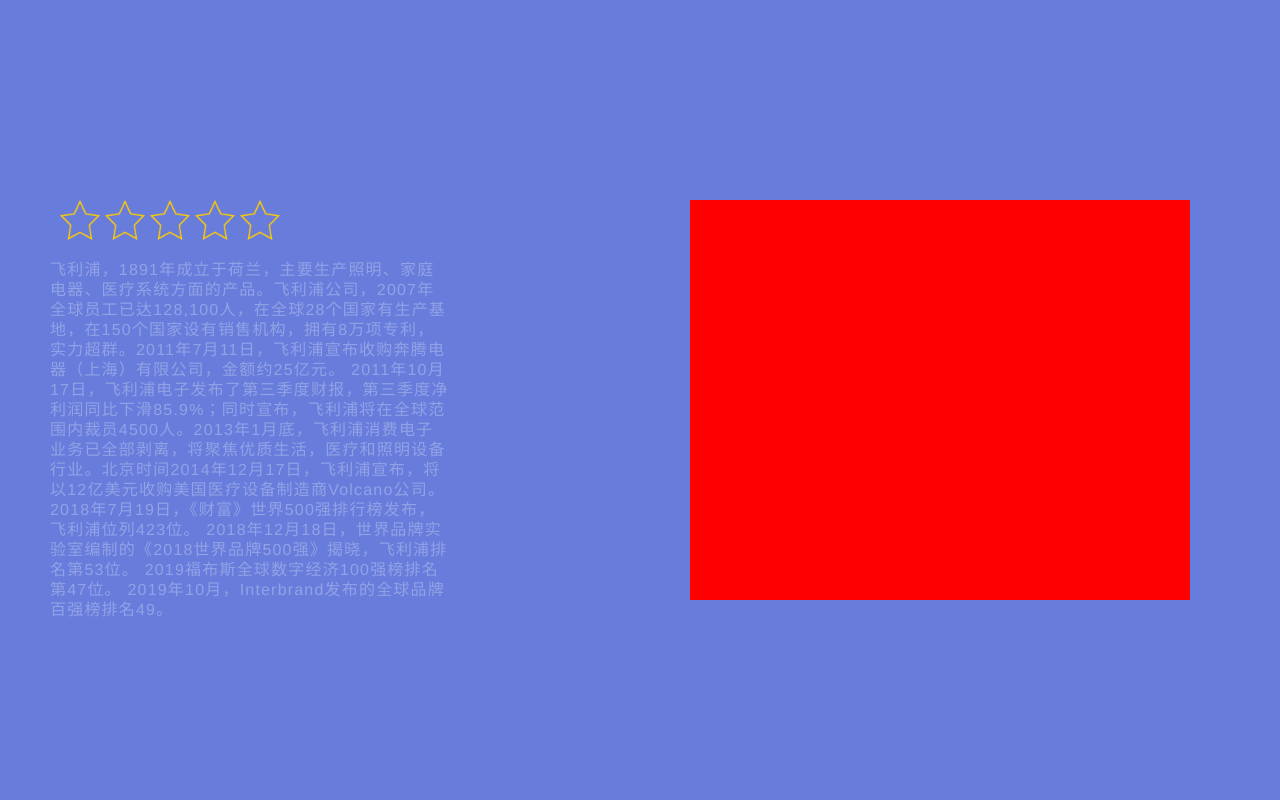
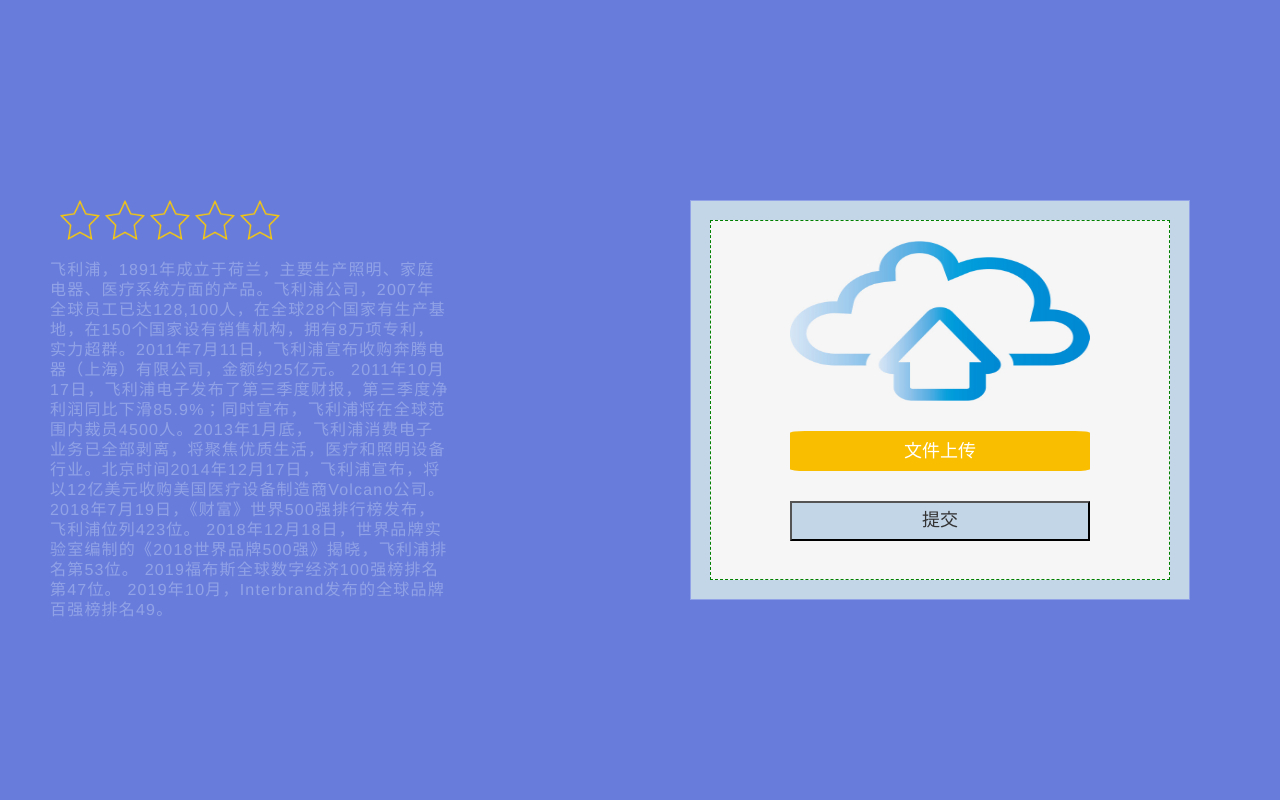
Before and after one commit to justgod3/web_look, a Django app: page /text/ in a window 1280 px wide. Run offline with Django 3.2, Linux system fonts and the light colour scheme; some libraries are stand-ins or nearby versions.

Commit message:
第二次提交

```diff
--- a/front/urls.py
+++ b/front/urls.py
@@ -15,4 +15,5 @@ urlpatterns = [
     path("del_file/",views.del_file,name="del_file"),
     path("text/",views.text,name="text"),
     path("time/",views.tim,name="time"),
+    path("angu/",views.angu,name="angu"),
 ]
--- a/front/views.py
+++ b/front/views.py
@@ -523,3 +523,13 @@ def tim(request):
     for i in range(10):
         print(i)
     return  HttpResponse(del_time)
+
+
+
+def angu(request):
+    '''
+
+    :param request:
+    :return:
+    '''
+    return  HttpResponse("ok")
--- a/templates/index/index.html
+++ b/templates/index/index.html
@@ -29,8 +29,87 @@
         .u-div {
             width: 500px;
             height: 400px;
-            margin: 200px 100px  200px 50px;
-            background-color: red;
+            margin: 200px 100px 200px 50px;
+            background-color: #C3D6E8;
+            border: 1px solid rgba(145, 162, 230, 1);
+            position: relative;
+        }
+
+        .u_content {
+            width: 460px;
+            height: 360px;
+            border: 1px dashed green;
+            position: absolute;
+            top: 0;
+            bottom: 0;
+            left: 0;
+            right: 0;
+            margin: auto;
+            background-color: rgb(246, 246, 246);
+        }
+
+        .up-pic {
+            width: 300px;
+            height: 160px;
+            background-image: url("/static/images/front/up.jpg");
+            background-size: 100% 100%;
+            margin: 20px auto;
+        }
+
+        .fileinput-button {
+            position: relative;
+            overflow: hidden;
+            background: #fabe00;
+            width: 300px;
+            height: 40px;
+            margin: 30px auto;
+            color: #fff;
+            font-size: 18px;
+            text-align: center;
+            border: 0;
+            border-radius: 5%;
+            line-height: 40px;
+            vertical-align: middle;
+        }
+
+        .fileinput-button:hover {
+            background: #FF8650;
+        }
+
+        .fileinput-button input {
+            position: absolute;
+            top: 0;
+            right: 0;
+            margin: 0;
+            opacity: 0;
+            -ms-filter: 'alpha(opacity=0)';
+            font-size: 18px;
+            width: 300px;
+            height: 40px;
+            direction: ltr;
+            cursor: pointer;
+        }
+
+        /* Fixes for IE < 8 */
+        @media screen\9 {
+            .fileinput-button input {
+                filter: alpha(opacity=0);
+                font-size: 100%;
+                height: 100%;
+            }
+        }
+
+        .sub {
+            display: block;
+            margin: 30px auto;
+            width: 300px;
+            height: 40px;
+            font-size: 18px;
+            background-color: #C3D6E8;
+        }
+
+        .sub:hover {
+            background-color: rgba(145, 162, 230, 1);
         }
     </style>
 {% endblock %}
@@ -52,8 +131,25 @@
 
 
         </div>
-        <div ng-app="myApp2" ng-controller="myCtrl2" ng-init="ud='u-div'" ng-style="a2">
-            <div ng-class="ud"></div>
+        <div ng-app="myApp2" ng-controller="myCtrl2" ng-init="ud='u-div';udc='u_content';dcd='up-pic';uds='sub'"
+             ng-style="a2">
+            <div ng-class="ud">
+                <div ng-class="udc">
+                    <div ng-class="dcd"></div>
+                    {#                    <div ng-class="dcf"></div>#}
+                    {#                    <div ng-class="dcs"></div>#}
+
+                    <form enctype="multipart/form-data" action="/file/" class="u_div" method="post">
+                        {% csrf_token %}
+                        <div class="fileinput-button">
+                            文件上传<input type="file" name="myfile">
+                        </div>
+                        <input type="submit" value="提交" ng-class="uds">
+                    </form>
+{#                    <button ng-class="uds" ng-click="toggle()"></button>#}
+                </div>
+            </div>
+
         </div>
     </div>
 
@@ -116,6 +212,14 @@
                 {#"position": "absolute",#}
                 "float": "right"
             }
+            {#$scope.toggle = $http({#}
+            {#    method: 'GET',#}
+            {#    url: '/angu/'#}
+            {# }).then(function successCallback(response) {#}
+            {#    // 请求成功执行代码#}
+            {# }, function errorCallback(response) {#}
+            {#    // 请求失败执行代码#}
+            {# })#}
         });
     </script>
 {% endblock %}
```
Also changed, not shown: static/images/front/up.jpg (added).
